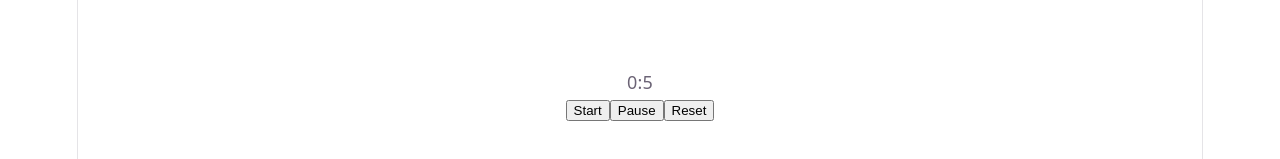
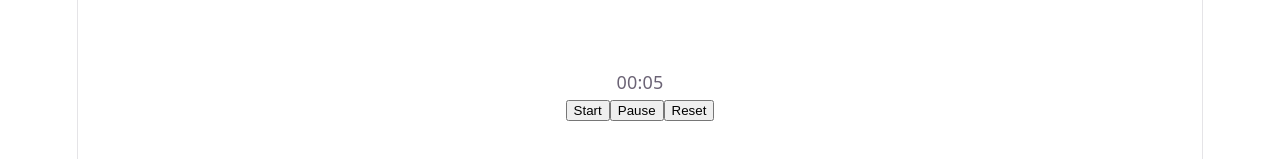
Before and after one commit to fuutot/pomodoro-raid, a React (Vite) app: page / in a window 1280 px wide. Shown: the part 305-464 px from the top of the page. Built offline with nearby package versions, Linux system fonts and the light colour scheme.

Commit message:
update: MM:SS形式で表示するように更新

```diff
--- a/src/App.tsx
+++ b/src/App.tsx
@@ -32,8 +32,8 @@ function PomodoroTimer() {
   return (
     <div>
       <div>
-        <span>{Math.floor(secondsLeft / 60)}</span>:
-        <span>{secondsLeft % 60}</span>
+        <span>{String(Math.floor(secondsLeft / 60)).padStart(2, '0')}</span>:
+        <span>{String(secondsLeft % 60).padStart(2, '0')}</span>
       </div>
       <div>
         <button onClick={startTimer}>Start</button>
```
